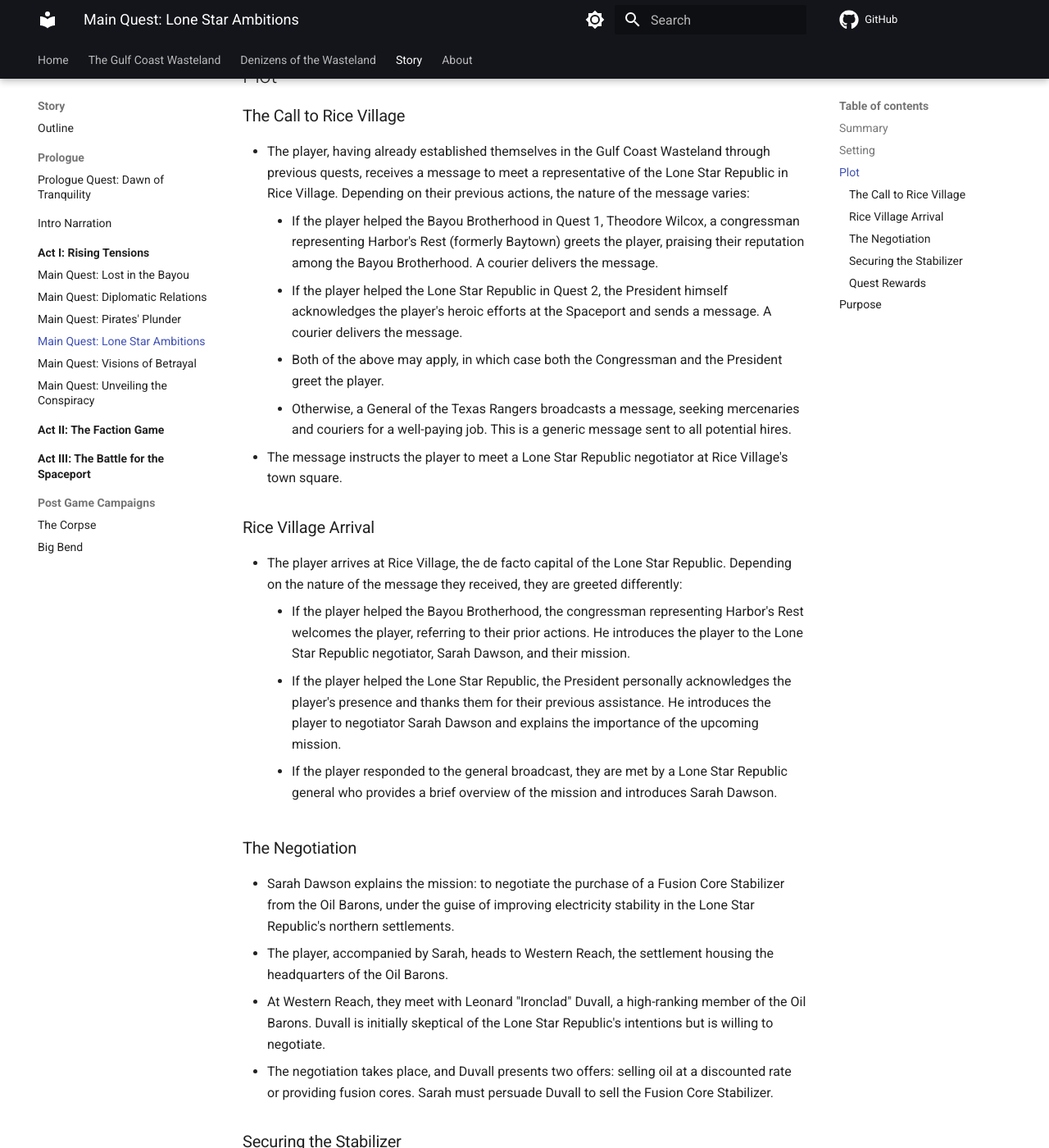
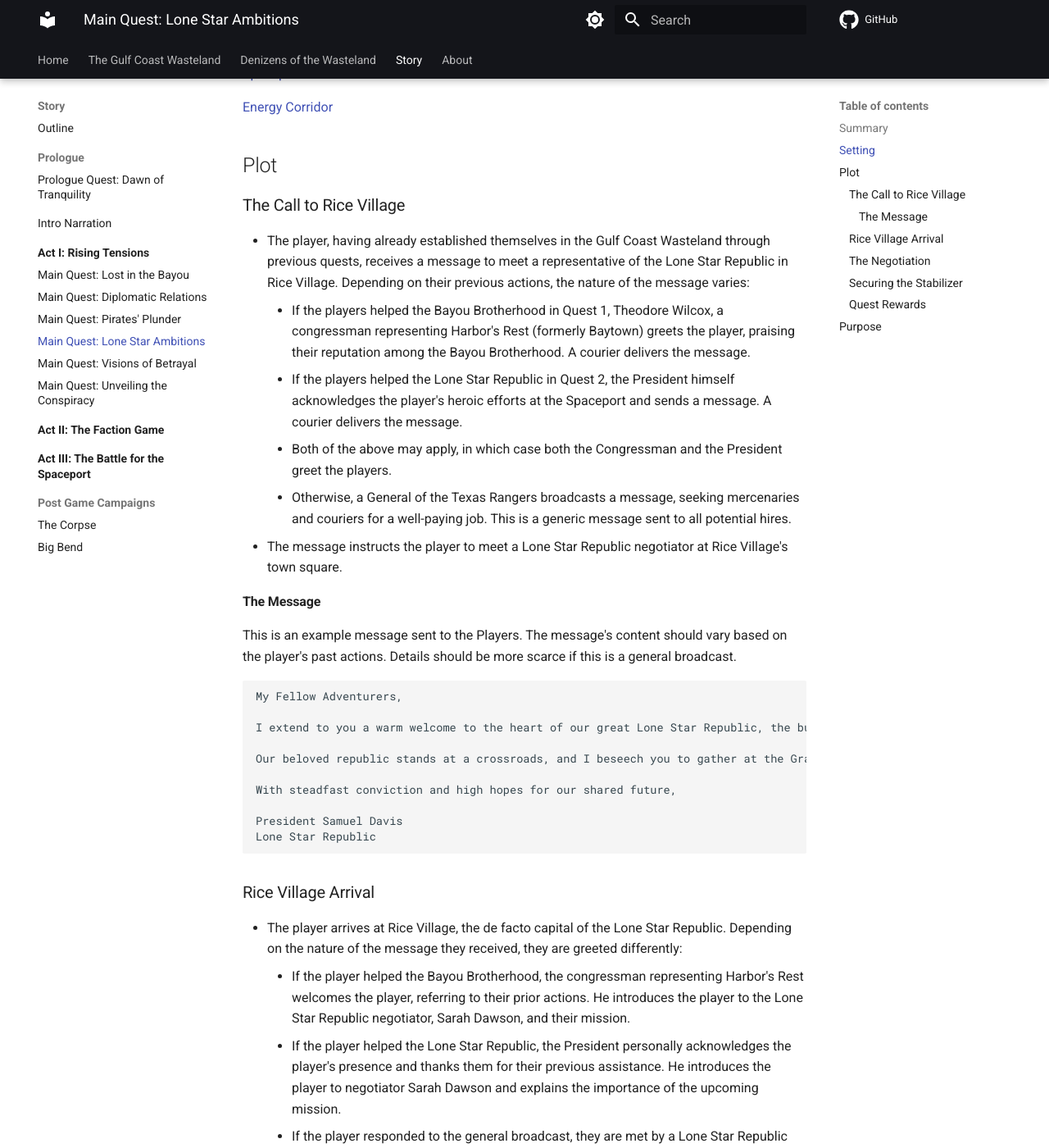
Before and after one commit to qthequartermasterman/fallout-houston-campaign, an MkDocs documentation site: the page built from docs/Story/Act1/Quest4.md, in a window 1280 px wide and 1400 px high, scrolled down 1168 px. Shown: the whole window at 82% size. Built offline with MkDocs 1.6.1 and Material for MkDocs 9.7.7, drawn with Linux system fonts in a browser that asks for light colours; comment, search, counter and statistics services are not loaded; some of the changed text lies outside the part shown.

Commit message:
fix: flesh out a few details for Rice Village Arrival

```diff
--- a/docs/Story/Act1/Quest4.md
+++ b/docs/Story/Act1/Quest4.md
@@ -2,6 +2,10 @@
 
 <!--availability-start-->
 *Available after completing [Main Quest: Diplomatic Relations](Quest2.md). Can be performed in any order with [Main Quest: Pirates' Plunder](Quest3.md).*
+
+**Add 2 Action Points per Player Character to the GM’s pool when the quest begins.**
+
+This quest expects players to be at Level 3. If they are not, the GM should adjust the difficulty of encounters accordingly.
 <!--availability-end-->
 
 
@@ -33,22 +37,45 @@
 ## Plot
 ### The Call to Rice Village
 - The player, having already established themselves in the Gulf Coast Wasteland through previous quests, receives a message to meet a representative of the Lone Star Republic in Rice Village. Depending on their previous actions, the nature of the message varies:
-    - If the player helped the Bayou Brotherhood in Quest 1, Theodore Wilcox, a congressman representing Harbor's Rest (formerly Baytown) greets the player, praising their reputation among the Bayou Brotherhood. A courier delivers the message.
-    - If the player helped the Lone Star Republic in Quest 2, the President himself acknowledges the player's heroic efforts at the Spaceport and sends a message. A courier delivers the message.
-    - Both of the above may apply, in which case both the Congressman and the President greet the player.
+    - If the players helped the Bayou Brotherhood in Quest 1, Theodore Wilcox, a congressman representing Harbor's Rest (formerly Baytown) greets the player, praising their reputation among the Bayou Brotherhood. A courier delivers the message.
+    - If the players helped the Lone Star Republic in Quest 2, the President himself acknowledges the player's heroic efforts at the Spaceport and sends a message. A courier delivers the message.
+    - Both of the above may apply, in which case both the Congressman and the President greet the players.
     - Otherwise, a General of the Texas Rangers broadcasts a message, seeking mercenaries and couriers for a well-paying job. This is a generic message sent to all potential hires.
 - The message instructs the player to meet a Lone Star Republic negotiator at Rice Village's town square.
+
+#### The Message
+
+This is an example message sent to the Players. The message's content should vary based on the player's past actions. Details should be more scarce if this is a general broadcast.
+
+    My Fellow Adventurers,
+
+    I extend to you a warm welcome to the heart of our great Lone Star Republic, the bustling and vibrant Rice Village. As President, it is both an honor and a privilege to call upon your exceptional skills and unwavering courage for a matter of utmost importance. The winds of change blow through our land, and a crucial quest awaits those brave enough to take up the challenge.
+
+    Our beloved republic stands at a crossroads, and I beseech you to gather at the Grand Hall in Rice Village. Therein lies a formidable task that requires your unique talents—a negotiation of paramount significance with the formidable Oil Barons. These shrewd business magnates control a critical resource that fuels our nation's prosperity, and your expertise will be vital in securing a trade deal that ensures both the welfare of our people and the prosperity of our great land. May your journey to the capital be swift and your resolve unyielding, for the Lone Star Republic depends on your valor in this critical hour.
+
+    With steadfast conviction and high hopes for our shared future,
+
+    President Samuel Davis
+    Lone Star Republic
+
 ### Rice Village Arrival
+
 - The player arrives at Rice Village, the de facto capital of the Lone Star Republic. Depending on the nature of the message they received, they are greeted differently:
     - If the player helped the Bayou Brotherhood, the congressman representing Harbor's Rest welcomes the player, referring to their prior actions. He introduces the player to the Lone Star Republic negotiator, Sarah Dawson, and their mission.
     - If the player helped the Lone Star Republic, the President personally acknowledges the player's presence and thanks them for their previous assistance. He introduces the player to negotiator Sarah Dawson and explains the importance of the upcoming mission.
     - If the player responded to the general broadcast, they are met by a Lone Star Republic general who provides a brief overview of the mission and introduces Sarah Dawson.
+- After arriving, the greeting party may guide the players to the Grand Hall, possibly giving them a tour of the city along the way. The Grand Hall is a large building in the center of Rice Village, and it is where the Lone Star Republic's government is headquartered. It is a large, imposing building, with a large dome and a tall spire. It is surrounded by a large plaza, and it is a popular tourist attraction.
+
+
 ### The Negotiation
+
 - Sarah Dawson explains the mission: to negotiate the purchase of a Fusion Core Stabilizer from the Oil Barons, under the guise of improving electricity stability in the Lone Star Republic's northern settlements.
 - The player, accompanied by Sarah, heads to Western Reach, the settlement housing the headquarters of the Oil Barons.
 - At Western Reach, they meet with Leonard "Ironclad" Duvall, a high-ranking member of the Oil Barons. Duvall is initially skeptical of the Lone Star Republic's intentions but is willing to negotiate.
 - The negotiation takes place, and Duvall presents two offers: selling oil at a discounted rate or providing fusion cores. Sarah must persuade Duvall to sell the Fusion Core Stabilizer.
+
 ### Securing the Stabilizer
+
 - The player and Sarah successfully negotiate with Duvall, convincing him of the importance of the Fusion Core Stabilizer for  energy stability in the region. The Oil Barons agree to sell it to the Lone Star Republic.
 - The player is entrusted with the Fusion Core Stabilizer, and they, along with Sarah, embark on their journey to deliver it - to the Spaceport.
 - (Without the game-master telling the player), the player must take an indirect route that first goes Northward to not blow their cover. They must avoid the Galveston Pirates, who are still interested in the Spaceport.
```
Also changed, not shown: docs/Story/Act1/Quest2.md (+1 -1 lines), docs/Story/Act1/Quest3.md (+4 -0 lines).
